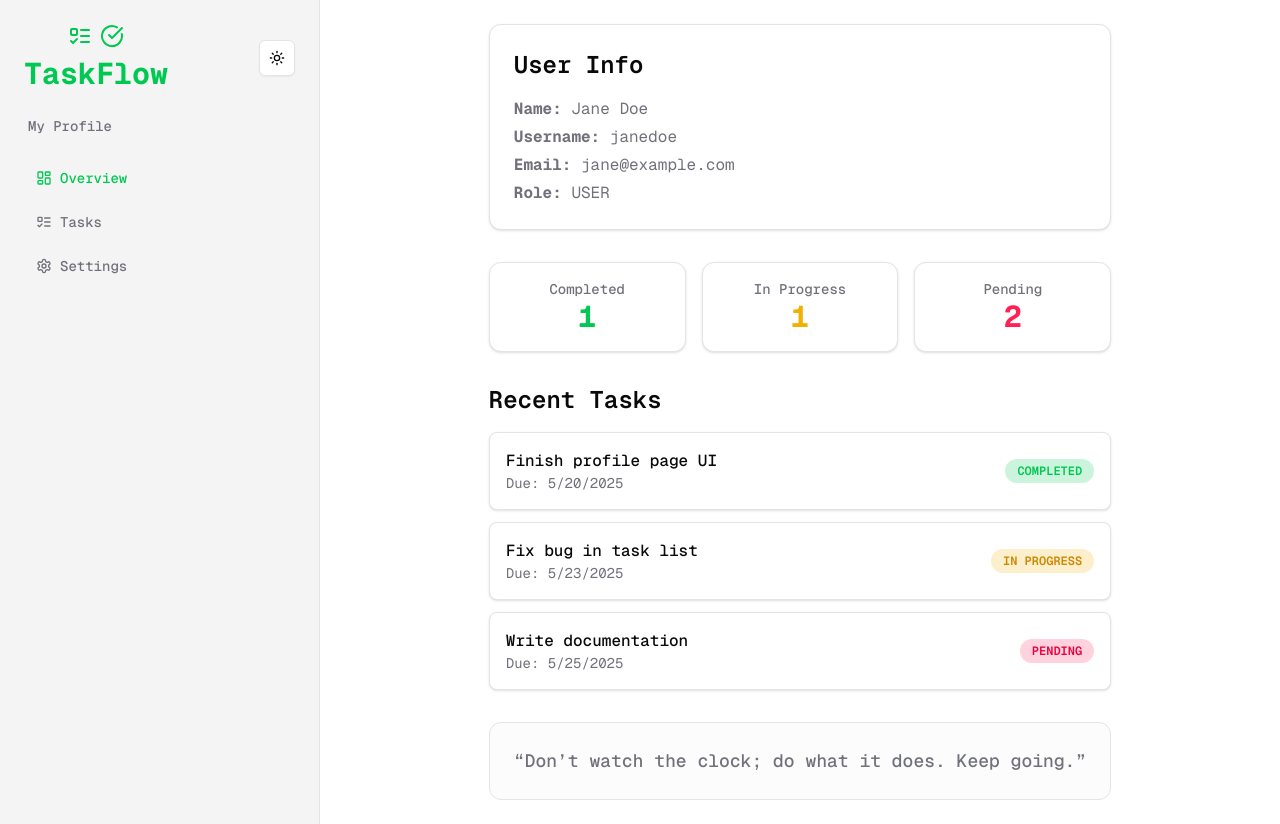
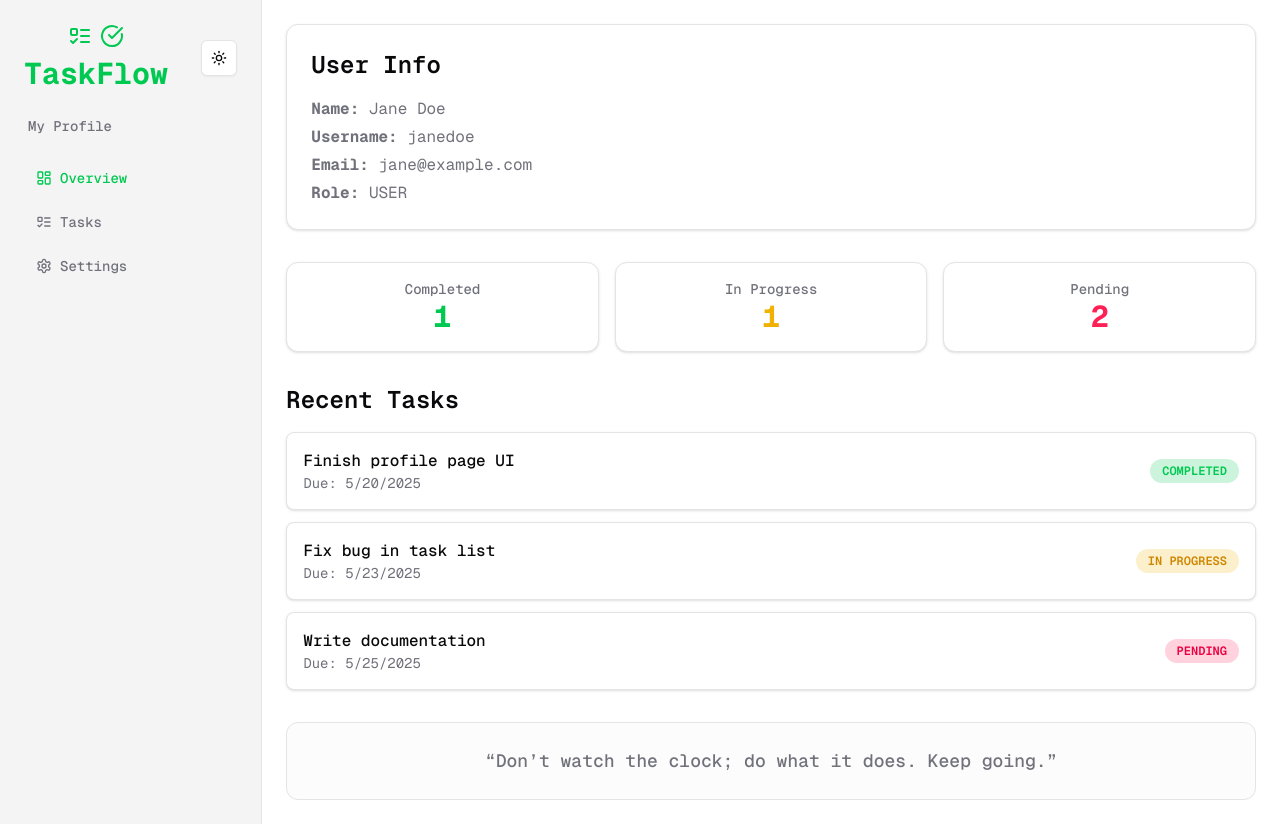
Before and after one commit to amirrajj-dev/TaskFlow, a Next.js app: page /profile/overview in a window 1280 px wide. Built offline with nearby package versions, Linux system fonts and the light colour scheme.

Commit message:
fiexed a small  issue📝💫

```diff
--- a/src/components/profile/routes/overview/Overview.tsx
+++ b/src/components/profile/routes/overview/Overview.tsx
@@ -69,7 +69,7 @@ const Overview = () => {
     motivationalQuotes[Math.floor(Math.random() * motivationalQuotes.length)];
 
   return (
-    <main className="p-6 max-w-7xl mx-auto space-y-8">
+    <main className="p-6 max-w-7xl w-full mx-auto space-y-8">
       <motion.section
         className="bg-background border rounded-xl p-6 shadow-sm"
         variants={itemVariants}
--- a/src/components/profile/routes/tasks/Tasks.tsx
+++ b/src/components/profile/routes/tasks/Tasks.tsx
@@ -60,7 +60,7 @@ const Tasks = () => {
   };
 
   return (
-    <main className="max-w-7xl mx-auto p-6 space-y-6">
+    <main className="max-w-7xl w-full mx-auto p-6 space-y-6">
       <div className="flex justify-between items-center">
         <h1 className="text-3xl font-bold">Tasks</h1>
         <Button onClick={openCreate} variant="outline" size="sm" className="flex items-center gap-2">
```
